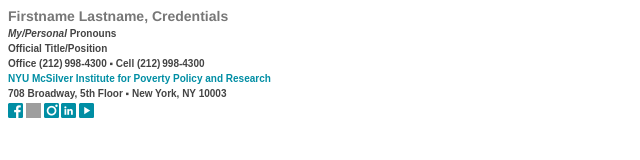
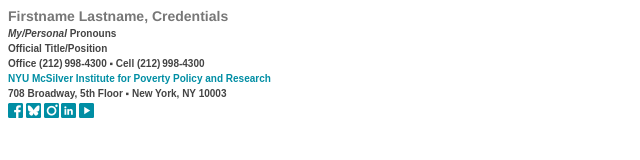
Before and after one commit to mileszm/mcsilver_email_2, a plain HTML site: page index.html in a window 1280 px wide. Shown: the full height of the page, 0-640 px from the left. Drawn offline with Linux system fonts and the light colour scheme; grey boxes are pictures that could not be loaded.

Commit message:
Fix typo in img src

```diff
--- a/index.html
+++ b/index.html
@@ -22,7 +22,7 @@
 		708 Broadway, 5th Floor ▪ New York, NY 10003 <br />
 			<span style="line-height:28px">
 			<a href="https://www.facebook.com/NYUMcSilver"><img style="width:15px;height:15px" src="https://mileszm.github.io/mcsilver_email_2/ico-fb.png" alt="McSilver on Facebook"/></a>
-			<a href="https://bsky.app/profile/nyumcsilver.bsky.social"><img style="width:15px;height:15px" src="hhttps://mileszm.github.io/mcsilver_email_2/ico-bs.png" alt="McSilver on Bluesky"/></a>
+			<a href="https://bsky.app/profile/nyumcsilver.bsky.social"><img style="width:15px;height:15px" src="https://mileszm.github.io/mcsilver_email_2/ico-bs.png" alt="McSilver on Bluesky"/></a>
 			<a href="https://www.instagram.com/nyumcsilver"><img style="width:15px;height:15px" src="https://mileszm.github.io/mcsilver_email_2/ico-ig.png" alt="McSilver on Instagram"/></a>
 			<a href="https://www.linkedin.com/company/nyu-mcsilver-institute"><img style="width:15px;height:15px" src="https://mileszm.github.io/mcsilver_email_2/ico-li.png" alt="McSilver on LinkedIn"/></a>
 			<a href="https://www.youtube.com/c/McSilverInstitute"><img style="width:15px;height:15px" src="https://mileszm.github.io/mcsilver_email_2/ico-yt.png" alt="McSilver on YouTube"/></a>
```
